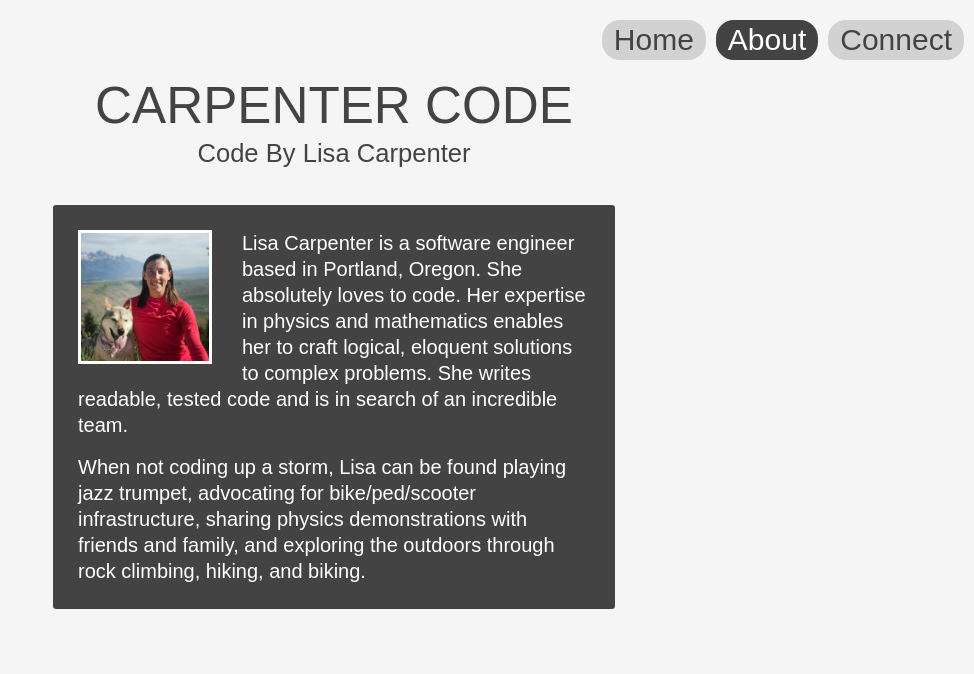
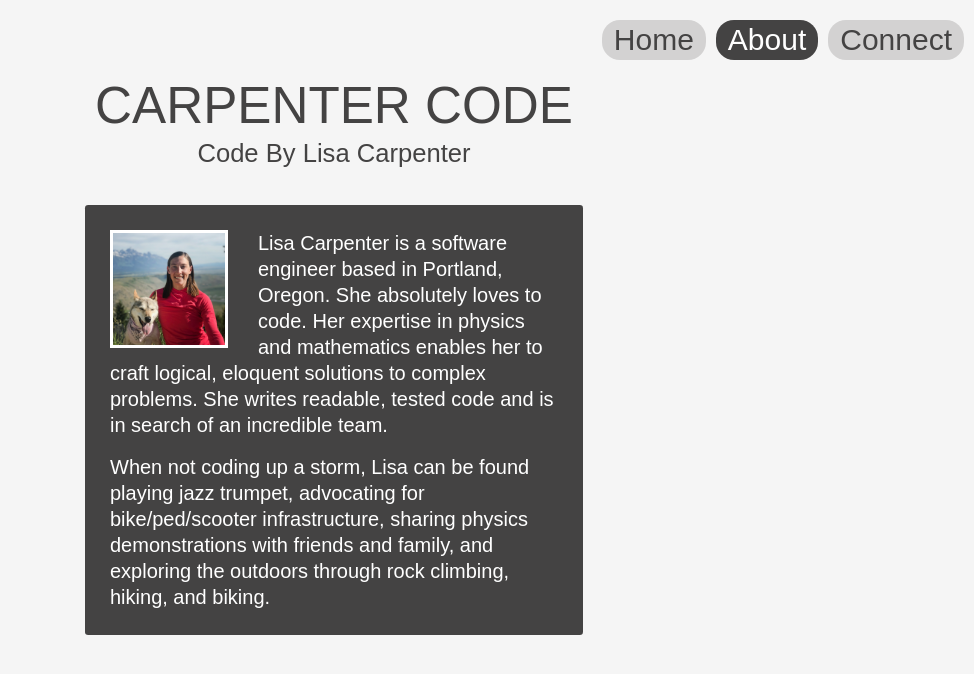
Before and after one commit to licarpen/website, a React app: page /about in a window 1280 px wide. Shown: the top 674 px of the page, without its empty margins (306-1280 px from the left). Built offline with nearby package versions, Linux system fonts and the light colour scheme.

Commit message:
decrease width of About

```diff
--- a/src/components/about/About.css
+++ b/src/components/about/About.css
@@ -21,7 +21,7 @@
   }
 
   @media screen and (min-width: 1000px){
-    width: 40%;
+    width: 35%;
     img{
       width: 25%;
       float: left;
```
